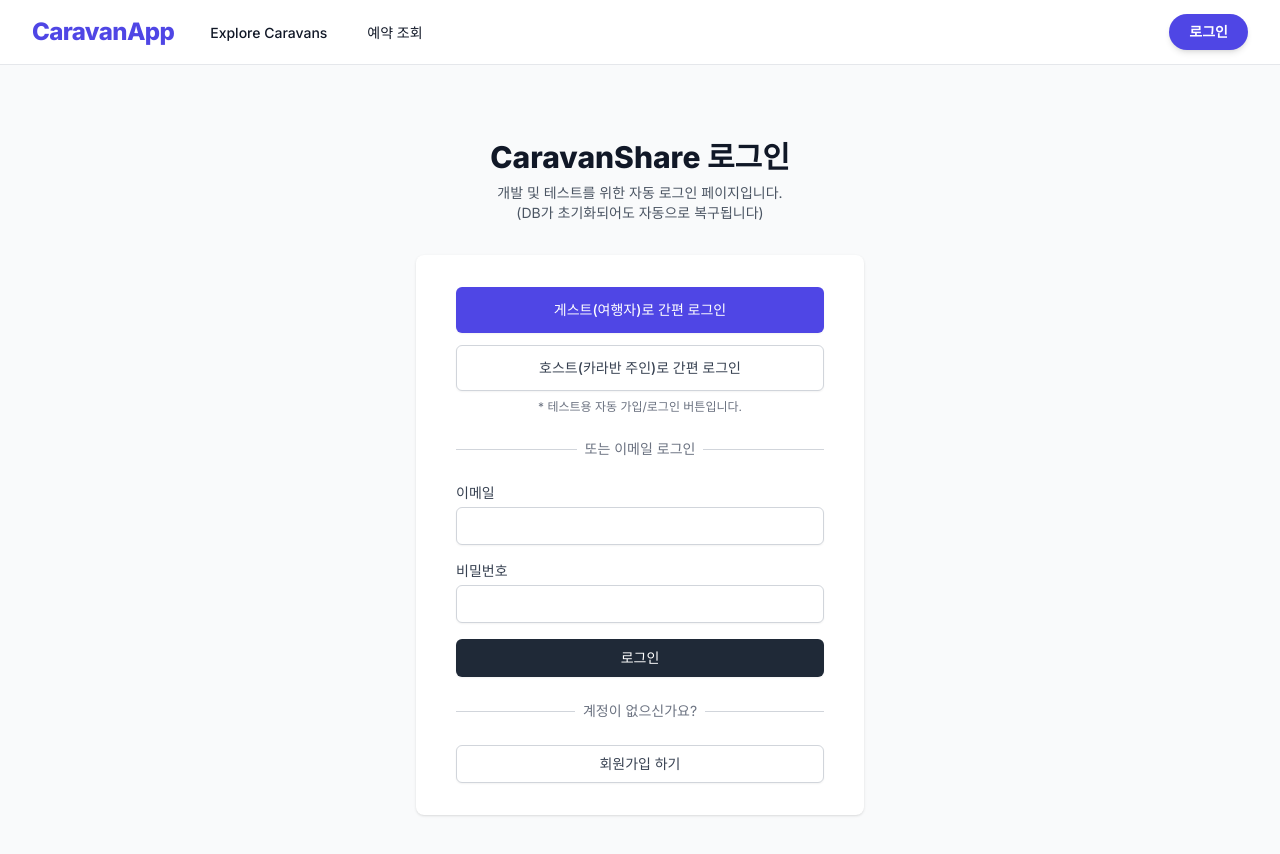
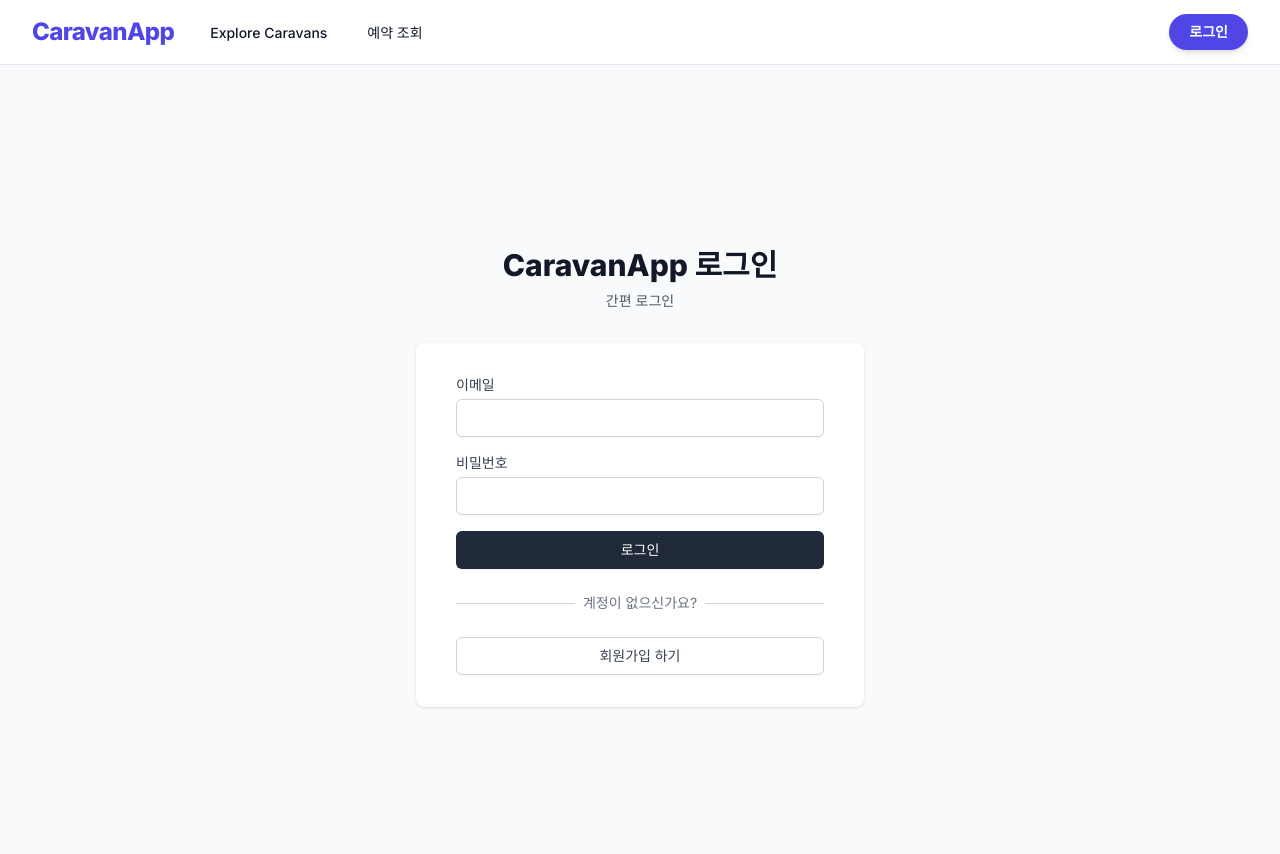
Before and after one commit to gxo-s2/caraban-app, a Next.js app in the folder frontend/: page /auth/login in a window 1280 px wide. Shown: the top 854 px of the page. Built offline with nearby package versions, Linux system fonts and the light colour scheme.

Commit message:
테스트용 간편로그인 삭제

```diff
--- a/frontend/src/app/auth/login/page.tsx
+++ b/frontend/src/app/auth/login/page.tsx
@@ -88,11 +88,10 @@ export default function LoginPage() {
     <div className="min-h-screen bg-gray-50 flex flex-col justify-center py-12 sm:px-6 lg:px-8">
       <div className="sm:mx-auto sm:w-full sm:max-w-md">
         <h2 className="mt-6 text-center text-3xl font-extrabold text-gray-900">
-          CaravanShare 로그인
+          CaravanApp 로그인
         </h2>
         <p className="mt-2 text-center text-sm text-gray-600">
-          개발 및 테스트를 위한 자동 로그인 페이지입니다.<br/>
-          (DB가 초기화되어도 자동으로 복구됩니다)
+          간편 로그인
         </p>
       </div>
 
@@ -106,37 +105,7 @@ export default function LoginPage() {
           )}
 
           <div className="space-y-6">
-            {/* 간편 로그인 버튼들 */}
-            <div>
-              <button
-                onClick={() => handleLogin('GUEST')}
-                disabled={loading}
-                className={`w-full flex justify-center py-3 px-4 border border-transparent rounded-md shadow-sm text-sm font-medium text-white ${loading ? 'bg-indigo-400' : 'bg-indigo-600 hover:bg-indigo-700'} focus:outline-none transition-colors mb-3`}
-              >
-                {loading ? '처리 중...' : '게스트(여행자)로 간편 로그인'}
-              </button>
 
-              <button
-                onClick={() => handleLogin('HOST')}
-                disabled={loading}
-                className="w-full flex justify-center py-3 px-4 border border-gray-300 rounded-md shadow-sm text-sm font-medium text-gray-700 bg-white hover:bg-gray-50 focus:outline-none transition-colors"
-              >
-                호스트(카라반 주인)로 간편 로그인
-              </button>
-
-              <p className="mt-2 text-xs text-gray-500 text-center">
-                * 테스트용 자동 가입/로그인 버튼입니다.
-              </p>
-            </div>
-
-            <div className="relative">
-              <div className="absolute inset-0 flex items-center">
-                <div className="w-full border-t border-gray-300" />
-              </div>
-              <div className="relative flex justify-center text-sm">
-                <span className="px-2 bg-white text-gray-500">또는 이메일 로그인</span>
-              </div>
-            </div>
 
             {/* 이메일 로그인 폼 */}
             <form onSubmit={handleManualLogin} className="space-y-4">
```
